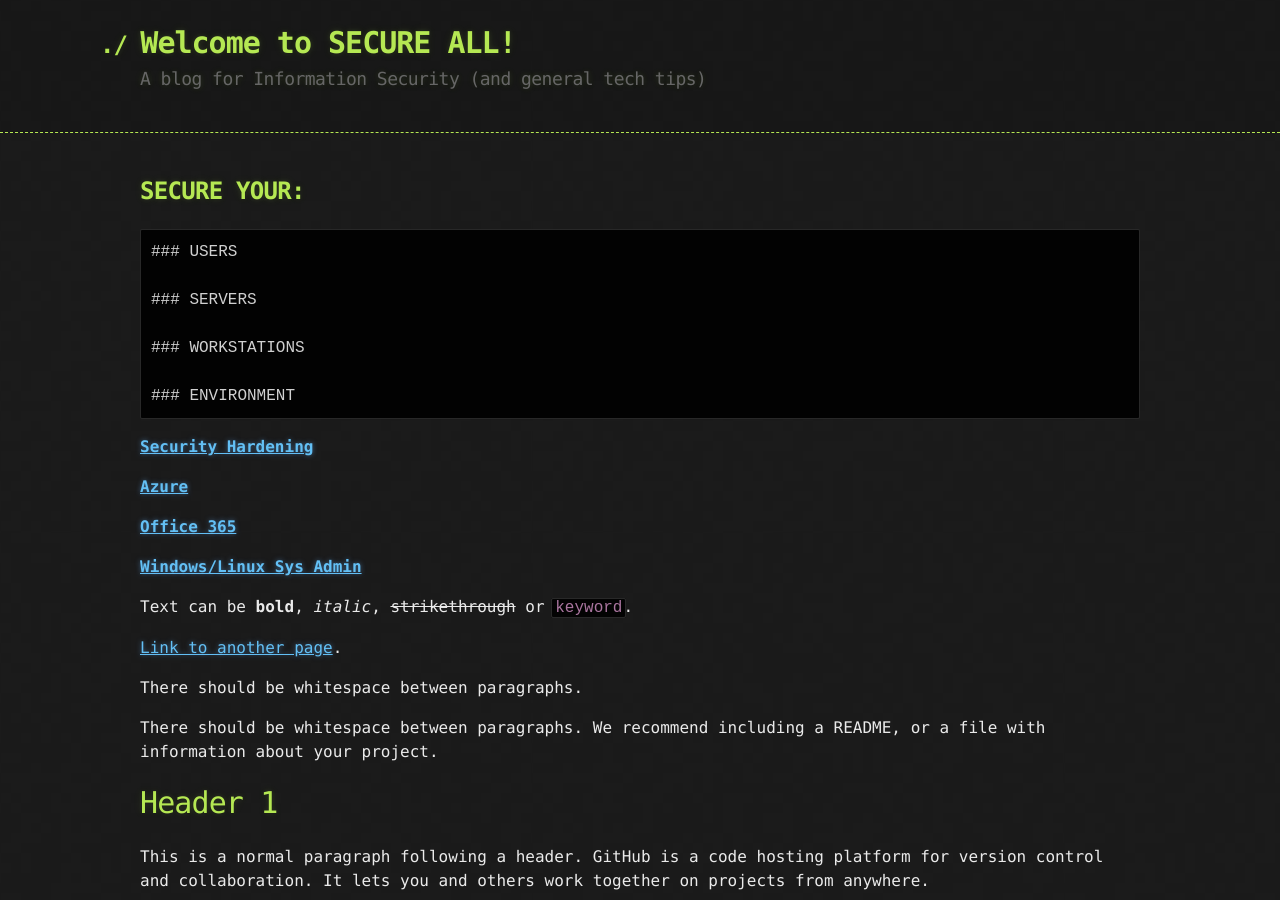
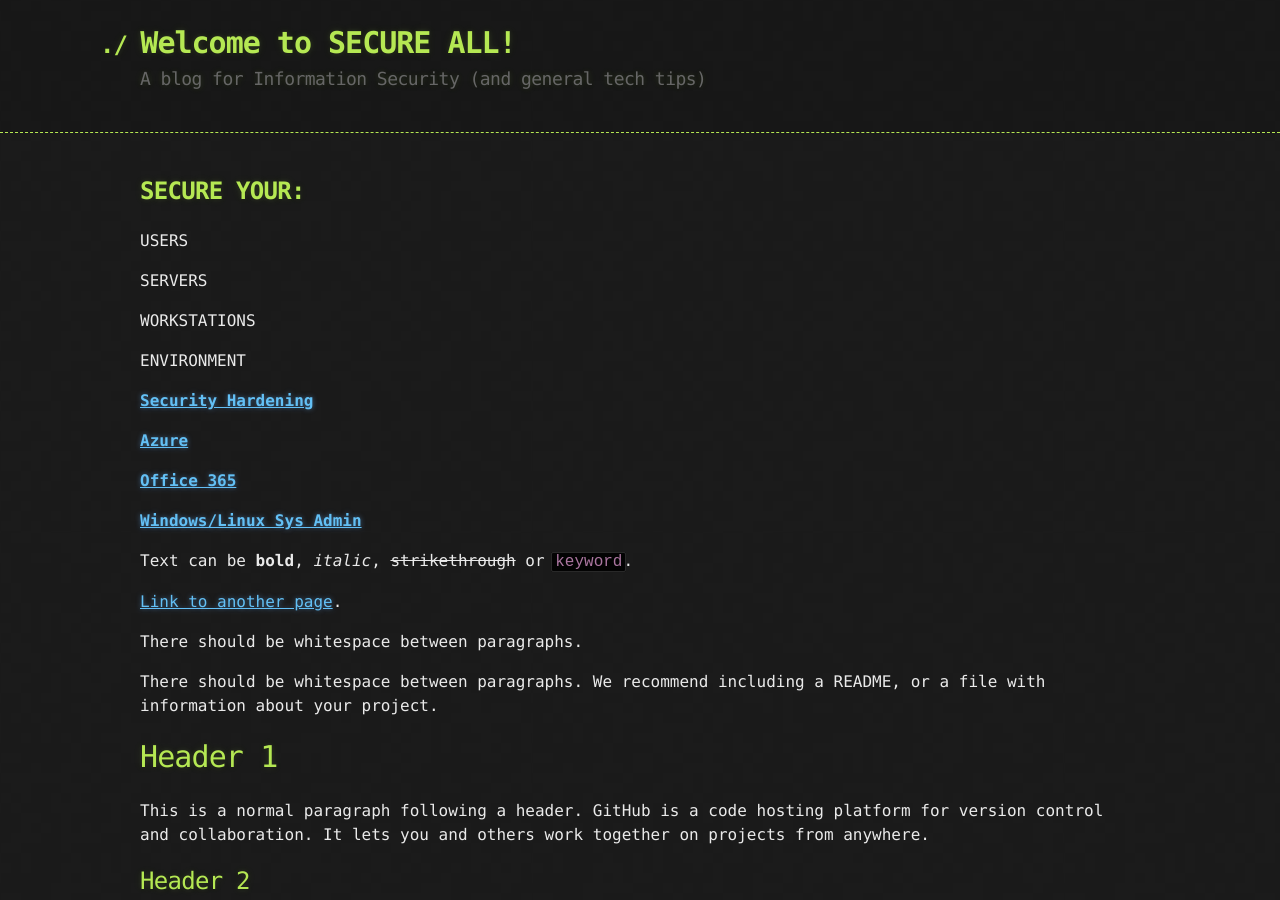
Before and after one commit to shnlnryn/blog, a Jekyll site: the page built from index.md, in a window 1280 px wide and 900 px high. Built offline with Jekyll 4.4.1, drawn with Linux system fonts in a browser that asks for light colours; our own code applies the rules of GitHub Pages for plain Markdown files.

```diff
--- a/index.md
+++ b/index.md
@@ -6,13 +6,13 @@ layout: default
 
 ## **SECURE YOUR:**
 
-    ### USERS
+   USERS
 
-    ### SERVERS
+   SERVERS
 
-    ### WORKSTATIONS
+   WORKSTATIONS
 
-    ### ENVIRONMENT
+   ENVIRONMENT
 
 
 
```
